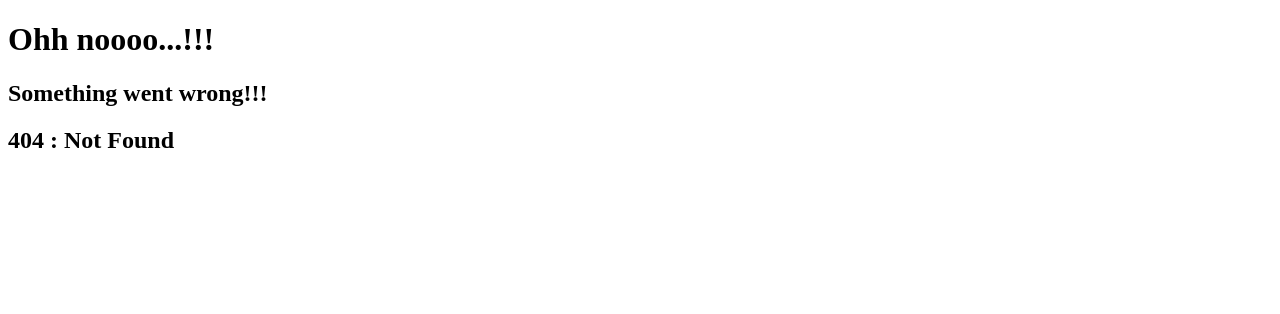
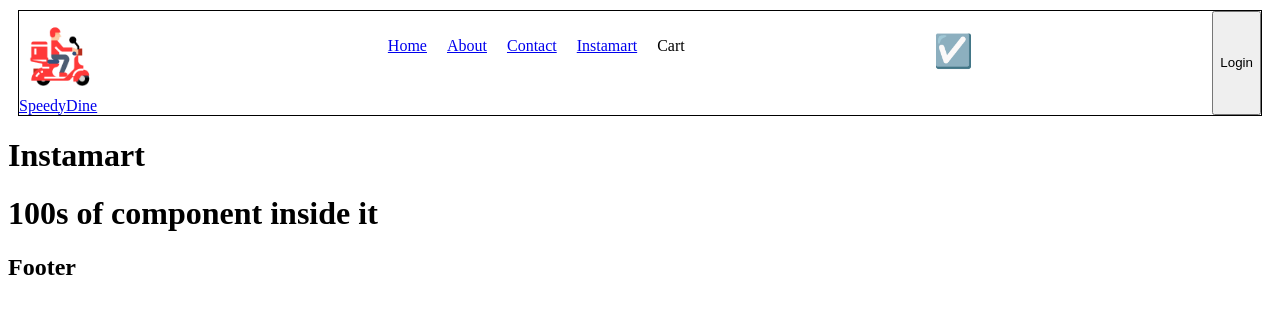
Before and after one commit to akkarn1689/muReactApp, a React (Vite) app: page /instamart in a window 1280 px wide. Before the commit this address had no page. Shown: the top 314 px of the page. Built offline with nearby package versions, Linux system fonts and the light colour scheme.

Commit message:
custom hooks, chunking

```diff
--- a/src/App.js
+++ b/src/App.js
@@ -1,5 +1,5 @@
 import bodyParser from "body-parser";
-import React, { Component } from "react";
+import React, { Component, lazy, Suspense } from "react";
 import ReactDOM from "react-dom/client";
 import { createBrowserRouter, RouterProvider, Outlet } from "react-router-dom";
 
@@ -7,11 +7,18 @@ import { createBrowserRouter, RouterProvider, Outlet } from "react-router-dom";
 import Header from "./components/Header";
 import Body from "./components/Body";
 import Footer from "./components/Footer";
-import About from "./components/About";
+// import About from "./components/About";
 import Contact from "./components/Contact";
 import RestaurantPage from "./components/RestaurantPage";
 import Error from "./components/Error";
 import Profile from "./components/Profile";
+import Shimmer from "./components/Shimmer";
+// import Instamart from "./components/Instamart";
+
+
+// this is a promise
+const Instamart = lazy(() => import("./components/Instamart"));
+const About = lazy(() => import("./components/About"));
 
 
 const AppLayout = () => {
@@ -37,12 +44,14 @@ const appRouter = createBrowserRouter([
             },
             {
                 path: "/about",
-                element: <About />,
+                element: <Suspense fallback={<h1>Loading...</h1>}>
+                    <About />
+                </Suspense>,
                 children: [
                     {
                         // path: "/profile", // localhost:1234/profile
                         path: "profile", // parentPath/{path}
-                        element: <Profile/>,
+                        element: <Profile />,
                     }
                 ],
             },
@@ -54,6 +63,12 @@ const appRouter = createBrowserRouter([
                 path: "/restaurant/:id",
                 element: <RestaurantPage />,
             },
+            {
+                path: "/instamart",
+                element: <Suspense fallback={<Shimmer />}>
+                    <Instamart />
+                </Suspense>,
+            },
         ],
     },
 ])
--- a/src/components/Body.js
+++ b/src/components/Body.js
@@ -5,13 +5,10 @@ import { Link } from "react-router-dom";
 import Shimmer from "./Shimmer";
 
 
-function filterData(searchText, allRestaurants) {
-    const filterData = allRestaurants.filter((restaurant) =>
-        restaurant?.data?.name?.toLowerCase().includes(searchText.toLowerCase())
-    );
+//
+import { filterData } from "../utils/helper";
+import useOnline from "../utils/useOnline";
 
-    return filterData;
-}
 
 
 const Body = () => {
@@ -37,7 +34,11 @@ const Body = () => {
         setFilteredRestaurants(json?.data?.cards[2]?.data?.data?.cards);
     }
 
+    const  isOnline = useOnline();
 
+    if(!isOnline){
+        return <h1>🔴 Offline, please check your internet connection!!!</h1>;
+    }
 
     // conditional rendering
     // if restaurant is empty => Shimer UI
@@ -45,8 +46,6 @@ const Body = () => {
 
     // not render component (Early return)
     if (!allRestaurants) return null;
-
-
 
     return (allRestaurants?.length === 0) ? <Shimmer /> : (
         <>
--- a/src/components/Header.js
+++ b/src/components/Header.js
@@ -2,6 +2,7 @@ import { useState } from "react";
 import { Link } from "react-router-dom";
 
 import Logo from "../images/logo.png";
+import useOnline from "../utils/useOnline";
 
 
 const Title = () => (
@@ -19,6 +20,9 @@ const Title = () => (
 // Header Compoonent
 const Header = () => {
     const [isLoggedIn, setIsLoggedIn] = useState(false);
+
+    const isOnline = useOnline();
+
     return (
         <div className="header">
             <Title />
@@ -27,10 +31,12 @@ const Header = () => {
                     <li><Link to="/">Home</Link></li>
                     <li><Link to="/about">About</Link></li>
                     <li><Link to="/contact">Contact</Link></li>
+                    <li><Link to="/instamart">Instamart</Link></li>
                     <li>Cart</li>
                 </ul>
 
             </div>
+            <h1>{isOnline? '☑️':'🔴'}</h1>
             {
                 isLoggedIn ? <button onClick={() => setIsLoggedIn(false)}>Logout</button> : <button onClick={() => setIsLoggedIn(true)}>Login</button>
             }
--- /dev/null
+++ b/src/components/Instamart.js
@@ -0,0 +1,10 @@
+const Instamart = () => {
+    return (
+        <div>
+            <h1>Instamart</h1>
+            <h1>100s of component inside it</h1>
+        </div>
+    );
+};
+
+export default Instamart;
--- a/src/components/RestaurantPage.js
+++ b/src/components/RestaurantPage.js
@@ -6,12 +6,15 @@ import RestaurantItemCategory from "./RestaurantItemCategory";
 import RestaurantNestedItemCategory from "./RestaurantNestedItemCategory";
 import Shimmer from "./Shimmer";
 
-import { IMG_CDN_URL } from "../constants";
+import { IMG_CDN_URL, FETCH_INFO_MENU_URL } from "../constants";
+
+// import useRestaurant from "../utils/useRestaurant";
 
 const RestaurantPage = () => {
     const params = useParams();
     // console.log(params);
     const { id } = params;
+
 
     const [restaurant, setRestaurant] = useState(null);
     const [restaurantInfo, setRestaurantInfo] = useState({});
@@ -22,11 +25,7 @@ const RestaurantPage = () => {
     }, [])
 
     async function getRestaurantInfo() {
-        const response = await fetch(
-            "https://www.swiggy.com/dapi/menu/pl?page-type=REGULAR_MENU&complete-menu=true&lat=26.8041502&lng=83.34821459999999&restaurantId="
-            + id +
-            "&submitAction=ENTER"
-        );
+        const response = await fetch(FETCH_INFO_MENU_URL + id);
         const res_data = await response.json();
         const menuItemList = res_data?.data?.cards[2]?.groupedCard?.cardGroupMap?.REGULAR?.cards;
         const itemCategory = "type.googleapis.com/swiggy.presentation.food.v2.ItemCategory";
@@ -45,9 +44,9 @@ const RestaurantPage = () => {
         setRestaurantInfo(res_data?.data?.cards[0]?.card?.card?.info);
         setRestaurantMenu(menu?.filter(value => value !== undefined));
 
-        setRestaurant({ restaurantInfo, restaurantMenu });
+        setRestaurant([ restaurantInfo, restaurantMenu ]);
 
-        // console.log(restaurantMenu);
+        console.log(restaurant);
         // console.log(restaurantInfo);
         // console.log(restaurantMenu);
     }
--- a/src/constants.js
+++ b/src/constants.js
@@ -1,3 +1,7 @@
+export const FETCH_INFO_MENU_URL =
+    "https://www.swiggy.com/dapi/menu/pl?page-type=REGULAR_MENU&complete-menu=true&lat=26.8041502&lng=83.34821459999999&submitAction=ENTER&restaurantId="
+
+
 export const IMG_CDN_URL =
     "https://res.cloudinary.com/swiggy/image/upload/fl_lossy,f_auto,q_auto,w_508,h_320,c_fill/";
 
--- /dev/null
+++ b/src/utils/helper.js
@@ -0,0 +1,7 @@
+export function filterData(searchText, allRestaurants) {
+    const filterData = allRestaurants.filter((restaurant) =>
+        restaurant?.data?.name?.toLowerCase().includes(searchText.toLowerCase())
+    );
+
+    return filterData;
+}
--- /dev/null
+++ b/src/utils/useOnline.js
@@ -0,0 +1,28 @@
+import { useEffect, useState } from "react";
+
+const useOnline = () => {
+    const [isOnline, setIsOnline] = useState(true);
+
+    const handleOnline = () => {
+        setIsOnline(true);
+    }
+
+    const handleOffline = () => {
+        setIsOnline(false);
+    }
+
+    useEffect(() => {
+        window.addEventListener("online", handleOnline);
+        window.addEventListener("offline", handleOffline);
+
+        return () => {
+            window.removeEventListener("online", handleOnline);
+            window.removeEventListener("offline", handleOffline);
+        };
+    }, []);
+
+
+    return isOnline;
+};
+
+export default useOnline;
--- /dev/null
+++ b/src/utils/useRestaurant.js
@@ -0,0 +1,13 @@
+import { useState, useEffect } from "react";
+
+
+const useRestaurant = (id) => {
+
+    // Get data from API
+
+
+    // return restaurant data
+    return restaurant;
+};
+
+export default useRestaurant;
```
Also changed, not shown: src/components/ProfileClass.js (+5 -5 lines).
